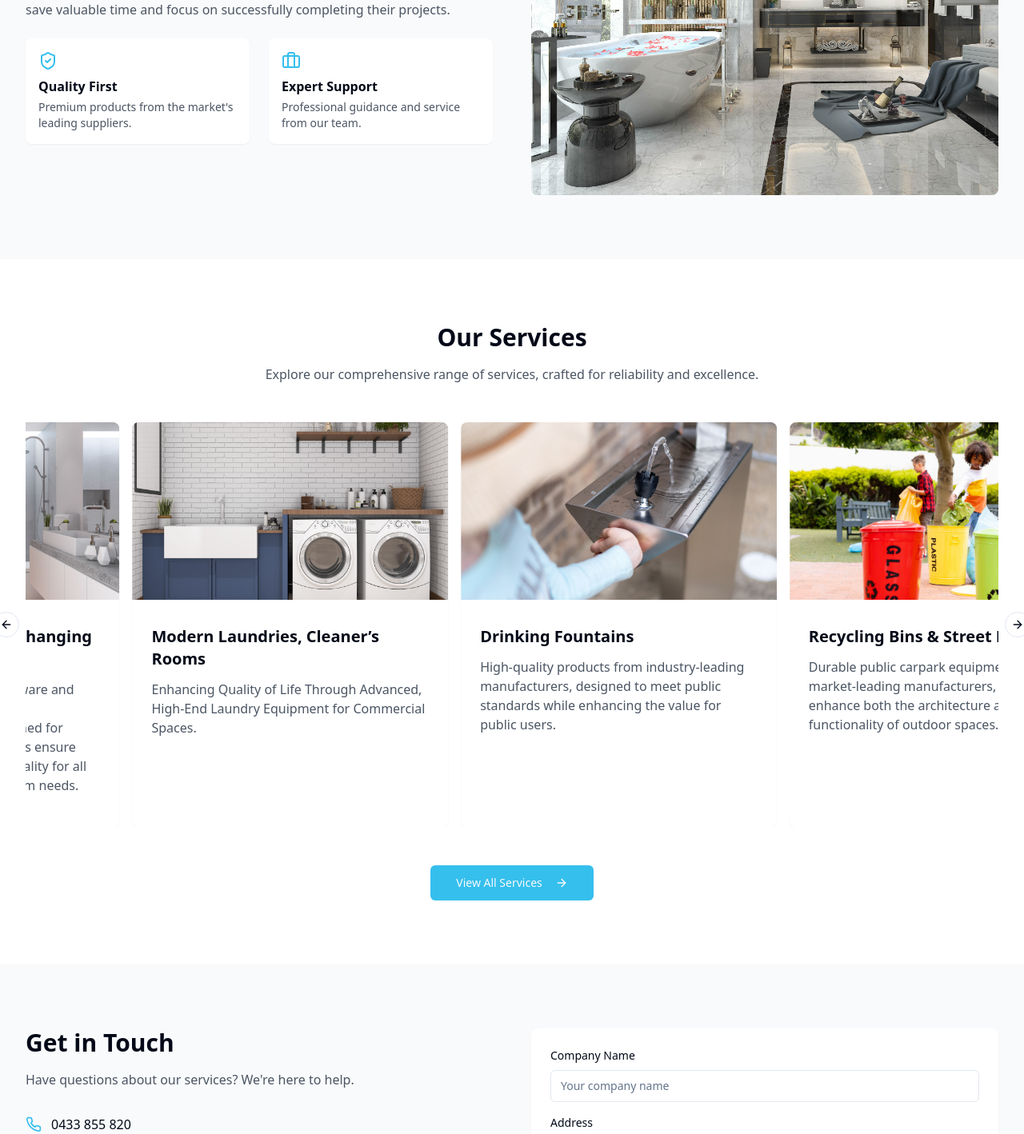
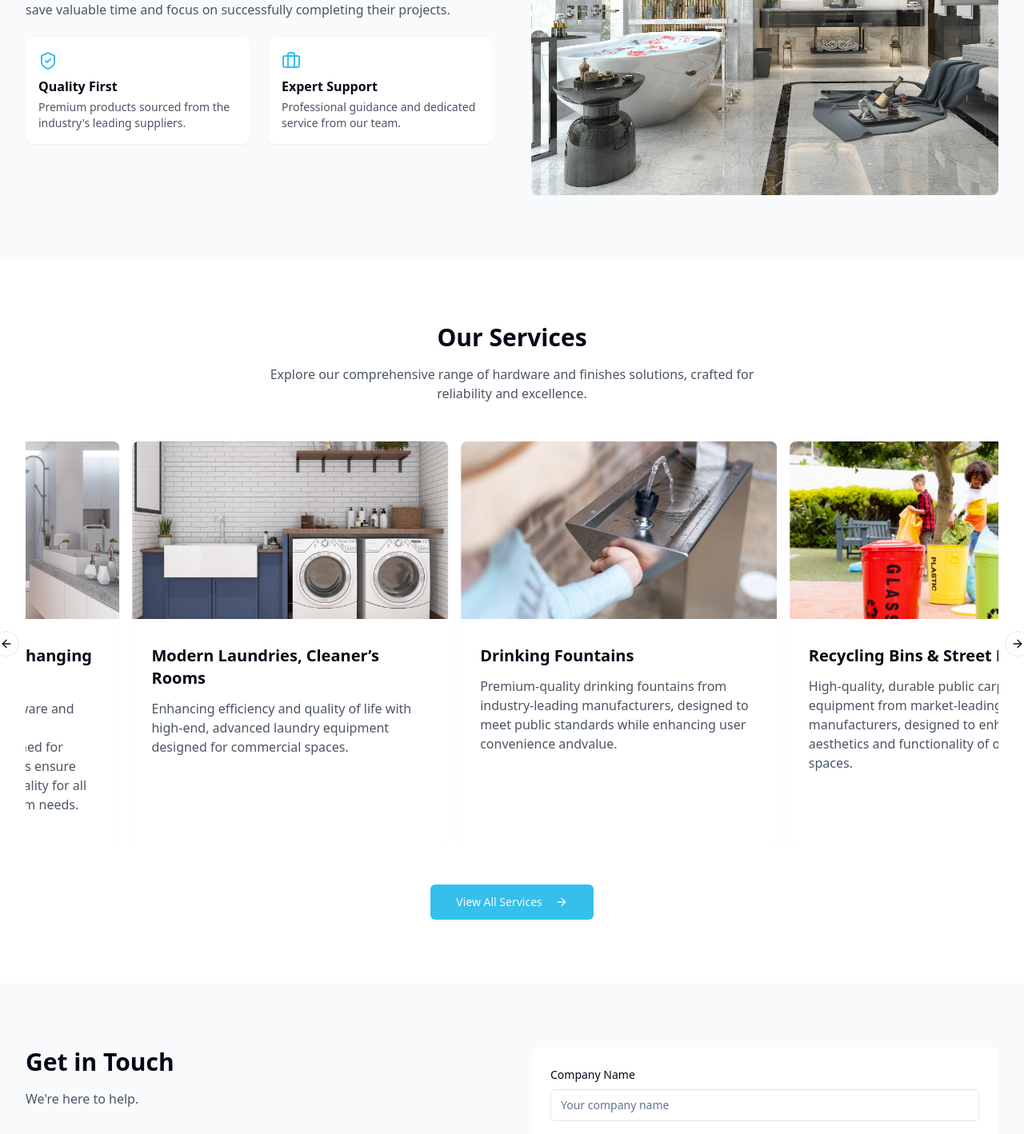
Before and after one commit to DeathwingIN/SDS, a React (Vite) app: page / in a window 1280 px wide. Shown: the part 1220-2638 px from the top of the page at 80% size. Built offline with nearby package versions, Linux system fonts and the light colour scheme.

Commit message:
Updated 006

```diff
--- a/src/components/About.tsx
+++ b/src/components/About.tsx
@@ -21,7 +21,7 @@ const About = () => {
                 <h3 className="font-semibold mb-1 transition-colors duration-300 group-hover:text-white">Quality
                   First</h3>
                 <p className="text-sm text-gray-600 transition-colors duration-300 group-hover:text-white/90">
-                  Premium products from the market's leading suppliers.
+                  Premium products sourced from the industry's leading suppliers.
                 </p>
               </div>
               <div
@@ -30,7 +30,7 @@ const About = () => {
                             size={24}/>
                 <h3 className="font-semibold mb-1 transition-colors duration-300 group-hover:text-white">Expert Support</h3>
                 <p className="text-sm text-gray-600 transition-colors duration-300 group-hover:text-white/90">
-                  Professional guidance and service from our team.
+                  Professional guidance and dedicated service from our team.
                 </p>
               </div>
             </div>
--- a/src/components/Contact.tsx
+++ b/src/components/Contact.tsx
@@ -110,7 +110,7 @@ const Contact = () => {
               <div className="text-center md:text-left mb-8">
                 <h2 className="text-3xl font-bold mb-4">Get in Touch</h2>
                 <p className="text-gray-600 mb-8">
-                  Have questions about our services? We're here to help.
+                  We're here to help.
                 </p>
                 <div className="space-y-4">
                   <div className="flex items-center justify-center md:justify-start">
--- a/src/components/Footer.tsx
+++ b/src/components/Footer.tsx
@@ -16,10 +16,10 @@ const Footer = () => {
     if (isPage) {
       navigate(href);
     } else {
-      // Navigate directly to the hash URL
+
       navigate(href);
 
-      // If already on home page, force scroll
+
       if (location.pathname === '/') {
         const hash = href.split('#')[1];
         const element = document.getElementById(hash);
@@ -41,7 +41,7 @@ const Footer = () => {
               <h5 className="text-white font-thin">ABN 88281473799</h5>
             </span>
               <p className="text-sm">
-                Extensive Range of Industry Leading Furnishings for Commercial Projects.
+                An extensive range of industry-leading furnishings tailored for commercial projects, ensuring quality, durability, and functionality.
               </p>
             </div>
 
@@ -85,8 +85,8 @@ const Footer = () => {
             <div className="space-y-4">
               <h4 className="text-lg font-semibold text-white">Business Hours</h4>
               <ul className="space-y-2">
-                <li>Monday - Friday: 9:00 AM - 5:00 PM</li>
-                <li>Saturday: 9:00 AM - 2:00 PM</li>
+                <li>Monday - Friday: 8:00 AM - 4:00 PM</li>
+                <li>Saturday: 8:00 AM - 1:00 PM</li>
                 <li>Sunday: Closed</li>
               </ul>
             </div>
--- a/src/components/Hero.tsx
+++ b/src/components/Hero.tsx
@@ -13,12 +13,12 @@ const Hero = () => {
     {
       image: hero1,
       title: "Fixtures and Fittings Supply Solutions",
-      subtitle: "Delivering premium quality service with industry-leading products for commercial projects",
+      subtitle: "Delivering premium-quality service with industry-leading products for commercial projects.",
     },
     {
       image: hero2,
       title: "Professional Services",
-      subtitle: "Reviewing the tender documents is a key responsibility of our estimating team",
+      subtitle: "The estimating team plays a vital role in reviewing tender documents to support accurate project costing and compliance.",
     },
   ];
 
--- a/src/components/Services.tsx
+++ b/src/components/Services.tsx
@@ -22,7 +22,7 @@ const Services = () => {
           <div className="text-center mb-12">
             <h2 className="text-3xl font-bold mb-4">Our Services</h2>
             <p className="text-gray-600 max-w-2xl mx-auto">
-              Explore our comprehensive range of services, crafted for reliability and excellence.
+              Explore our comprehensive range of hardware and finishes solutions, crafted for reliability and excellence.
             </p>
           </div>
           <div className="relative">
--- a/src/data/services.ts
+++ b/src/data/services.ts
@@ -15,18 +15,18 @@ export const services = [
     title: "Modern Laundries, Cleaner’s Rooms",
     category: "",
     image: "./service03.jpg",
-    description: "Enhancing Quality of Life Through Advanced, High-End Laundry Equipment for Commercial Spaces.",
+    description: "Enhancing efficiency and quality of life with high-end, advanced laundry equipment designed for commercial spaces.",
   },
   {
     title: "Drinking Fountains ",
     category: "",
     image: "./service04.jpg",
-    description: "High-quality products from industry-leading manufacturers, designed to meet public standards while enhancing the value for public users.",
+    description: "Premium-quality drinking fountains from industry-leading manufacturers, designed to meet public standards while enhancing user convenience andvalue.",
   },
   {
     title: "Recycling Bins & Street Furniture ",
     category: "",
     image: "./service05.jpg",
-    description: "Durable public carpark equipment from market-leading manufacturers, designed to enhance both the architecture and functionality of outdoor spaces.",
+    description: "High-quality, durable public carpark equipment from market-leading manufacturers, designed to enhance both the aesthetics and functionality of outdoor spaces.",
   },
 ];
```
